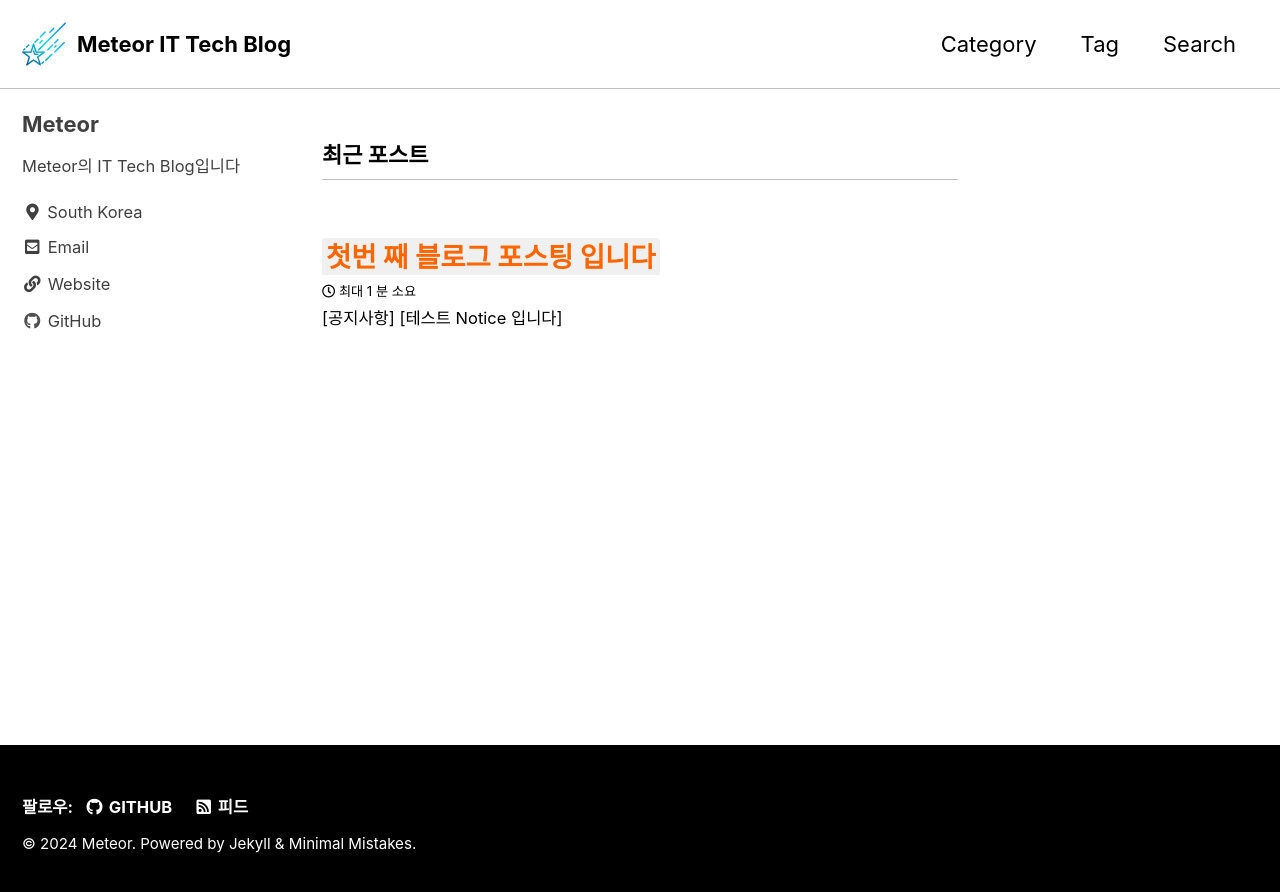
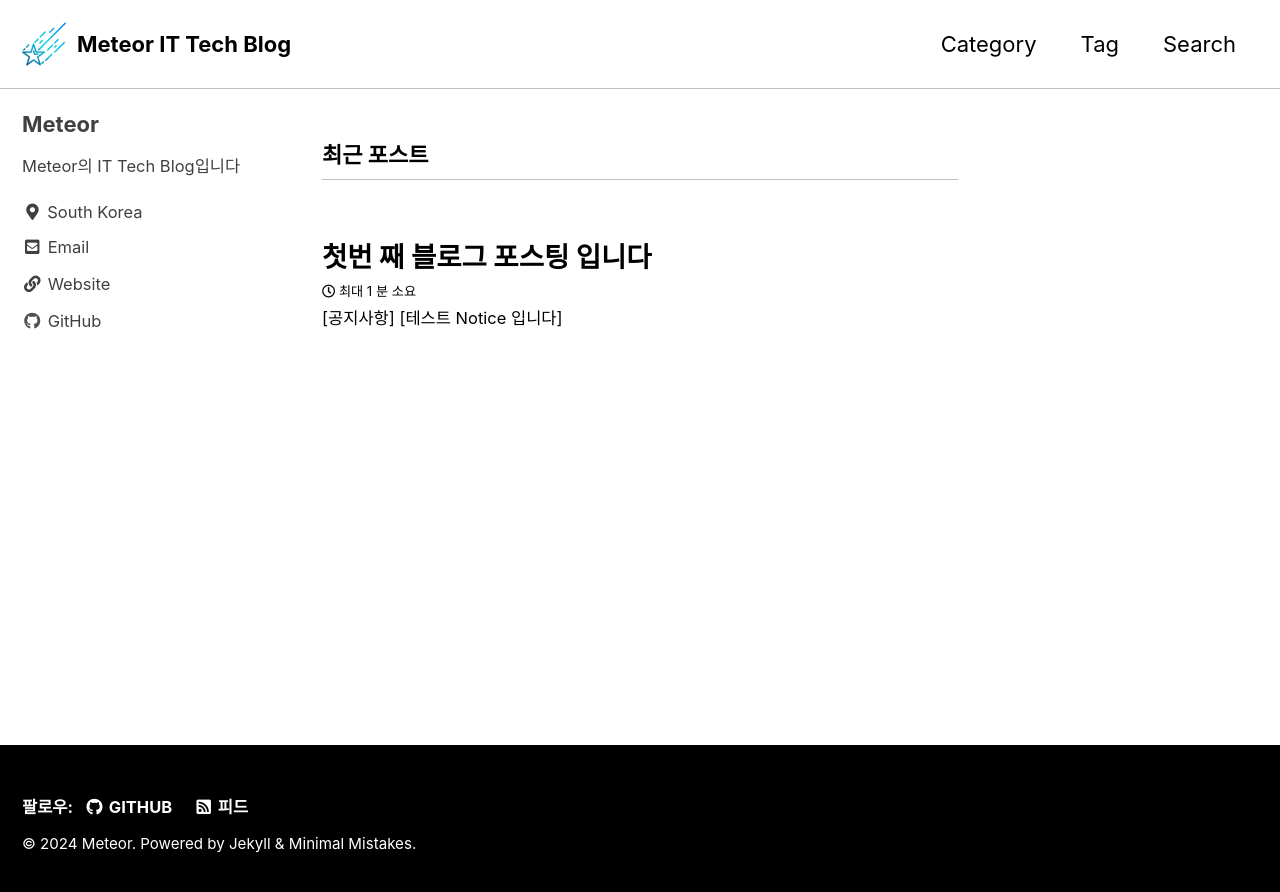
Before and after one commit to MeteorNote/MeteorNote.github.io, a Jekyll site: the page built from index.html, in a window 1280 px wide. Shown: the top 892 px of the page. Built offline with Jekyll 4.4.1, drawn with Linux system fonts in a browser that asks for light colours; cached includes are drawn as plain includes; the list of posts is cut into pages by our own code.

Commit message:
Update _archive.scss

```diff
--- a/_sass/minimal-mistakes/_archive.scss
+++ b/_sass/minimal-mistakes/_archive.scss
@@ -64,13 +64,9 @@
   }
 }
 .archive__item-title a {
-  text-decoration: none; /* 기본 밑줄을 제거 */
-  color: #ff6600; /* 하이퍼링크 색상을 주황색으로 변경 */
-  background-color: #f0f0f0; /* 하이퍼링크 배경색 추가 */
-  padding: 2px 4px; /* 약간의 패딩 추가 */
-  border-radius: 4px; /* 모서리를 둥글게 */
+  text-decoration: none;
+  color: inherit; /* 부모 요소의 색상과 동일하게 설정 */
 }
-
 
 
 /* remove border*/
```
